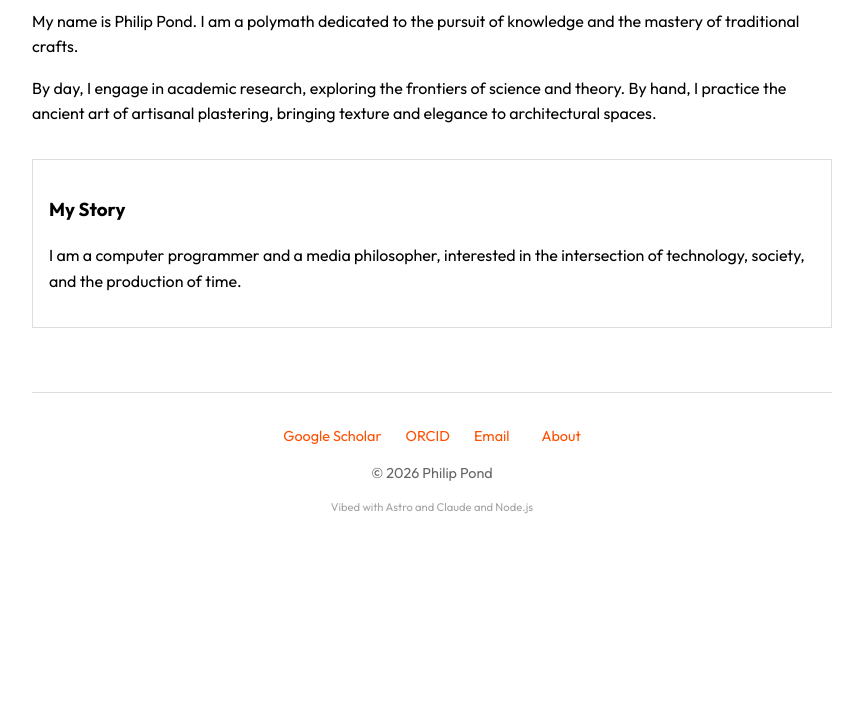
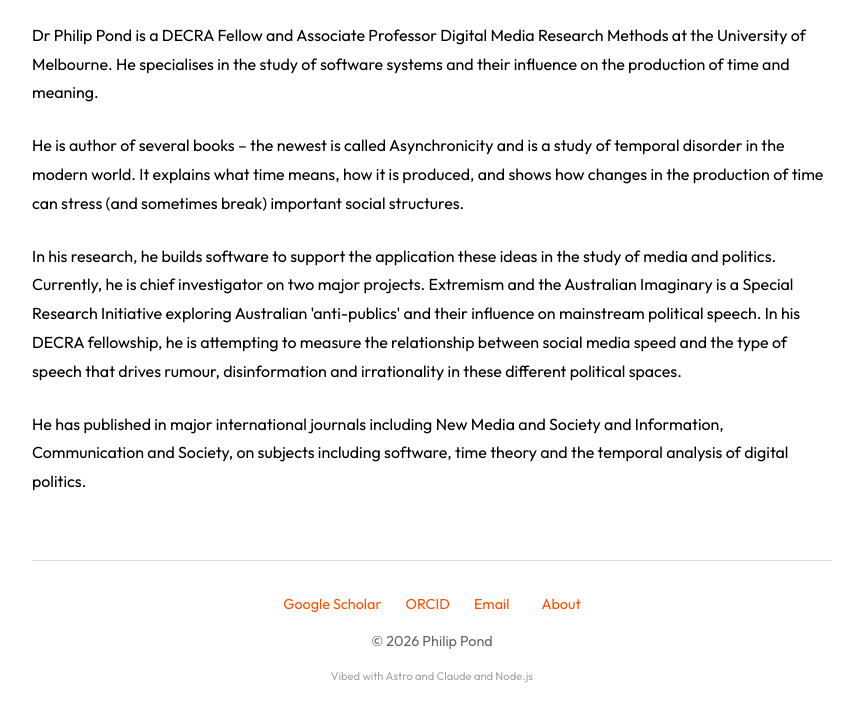
Before and after one commit to iampondie/iampondie.github.io, an Astro site: page /about in a window 1280 px wide. Shown: the part 374-1100 px from the top of the page, without its empty margins (208-1071 px from the left). Before the commit the page ends 931 px from the top, so only its background shows below. Built offline with nearby package versions, Linux system fonts and the light colour scheme; Astro itself is replaced by a stand-in of ours.

Commit message:
Update about page with professional biography

```diff
--- a/src/pages/about.astro
+++ b/src/pages/about.astro
@@ -4,13 +4,10 @@ import MainLayout from '../layouts/MainLayout.astro';
 
 <MainLayout title="About Me">
     <section>
-        <h2>About me</h2>
-        <p>My name is Philip Pond. I am a polymath dedicated to the pursuit of knowledge and the mastery of traditional crafts.</p>
-        <p>By day, I engage in academic research, exploring the frontiers of science and theory. By hand, I practice the ancient art of artisanal plastering, bringing texture and elegance to architectural spaces.</p>
-
-        <div style="margin-top: 2rem; padding: 1rem; border: 1px solid #ddd;">
-            <h3>My Story</h3>
-            <p>I am a computer programmer and a media philosopher, interested in the intersection of technology, society, and the production of time.</p>
-        </div>
+        <h2 style="text-align: center; margin-bottom: 2rem; font-weight: 600; letter-spacing: 0.1rem;">About Me</h2>
+        <p style="margin-bottom: 1.5rem; line-height: 1.8;">Dr Philip Pond is a DECRA Fellow and Associate Professor Digital Media Research Methods at the University of Melbourne. He specialises in the study of software systems and their influence on the production of time and meaning.</p>
+        <p style="margin-bottom: 1.5rem; line-height: 1.8;">He is author of several books – the newest is called Asynchronicity and is a study of temporal disorder in the modern world. It explains what time means, how it is produced, and shows how changes in the production of time can stress (and sometimes break) important social structures.</p>
+        <p style="margin-bottom: 1.5rem; line-height: 1.8;">In his research, he builds software to support the application these ideas in the study of media and politics. Currently, he is chief investigator on two major projects. Extremism and the Australian Imaginary is a Special Research Initiative exploring Australian 'anti-publics' and their influence on mainstream political speech. In his DECRA fellowship, he is attempting to measure the relationship between social media speed and the type of speech that drives rumour, disinformation and irrationality in these different political spaces.</p>
+        <p style="margin-bottom: 1.5rem; line-height: 1.8;">He has published in major international journals including New Media and Society and Information, Communication and Society, on subjects including software, time theory and the temporal analysis of digital politics.</p>
     </section>
 </MainLayout>
```
